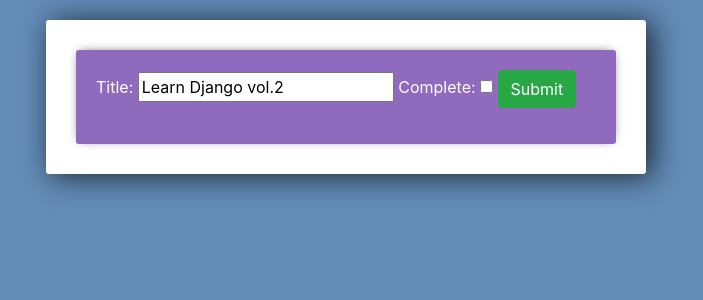
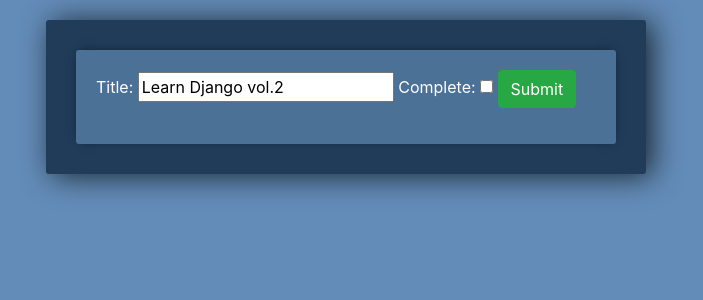
Before and after one commit to 1ssm4/todoapp, a Django app: page /update_task/9/ in a window 1280 px wide. Shown: the part 82-382 px from the top of the page, without its empty margins (294-997 px from the left). Run offline with Django 4.2, Linux system fonts and the light colour scheme; data comes from the database, SQL or seed files in the repository; some libraries are stand-ins or nearby versions.

Commit message:
css changes

```diff
--- a/todo/todo/tasks/templates/tasks/update_task.html
+++ b/todo/todo/tasks/templates/tasks/update_task.html
@@ -33,13 +33,13 @@
     width: 600px;
     margin: 20px auto;
     padding: 20px;
-    background-color: #fff;
+    background-color: #203c59;
     border-radius: 3px;
     box-shadow: 6px 2px 30px 0px rgba(0, 0, 0, 0.75);
   }
 
   .item-row {
-    background-color: #906abd;
+    background-color: #4c7197;
     margin: 10px;
     padding: 20px;
     border-radius: 3px;
```
